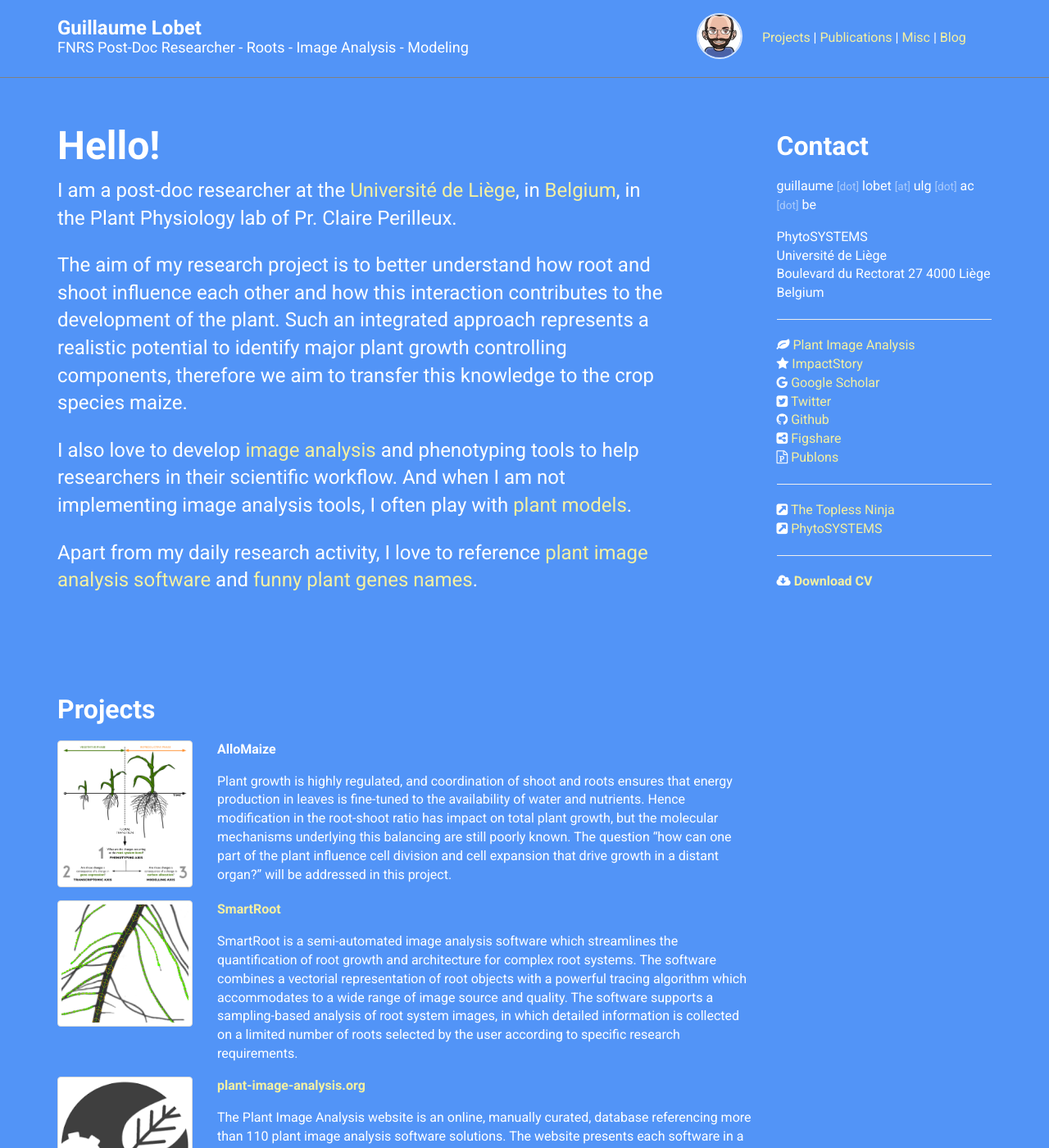
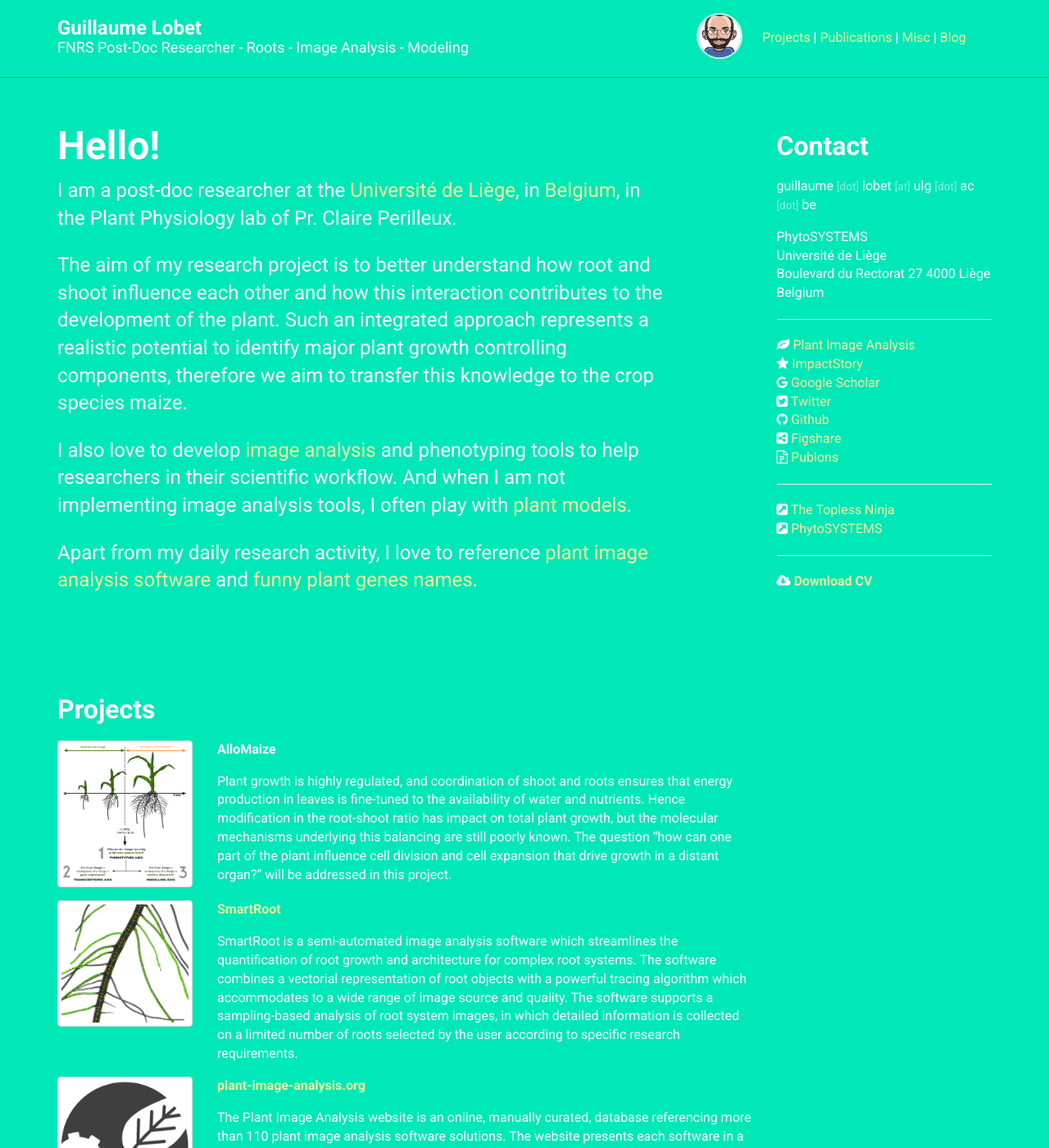
Before and after one commit to guillaumelobet/guillaumelobet.github.io, a Jekyll site: the page built from index.html, in a window 1280 px wide and 1400 px high. Shown: the whole window at 82% size. Built offline with Jekyll 4.4.1, drawn with Linux system fonts in a browser that asks for light colours; nearby versions of some CDN libraries; the list of posts is cut into pages by our own code.

Commit message:
Update albertine.css

```diff
--- a/public/css/albertine.css
+++ b/public/css/albertine.css
@@ -93,7 +93,7 @@ section {
  *******************/
 .intro-screen,
 .intro-screen header {
-  background-color: #5294f7; /*#44a9eb;*/
+  background-color: #00e7b8;/*#5294f7; #44a9eb;*/
   color:#fff;
 }
   .intro-screen h1,
```
